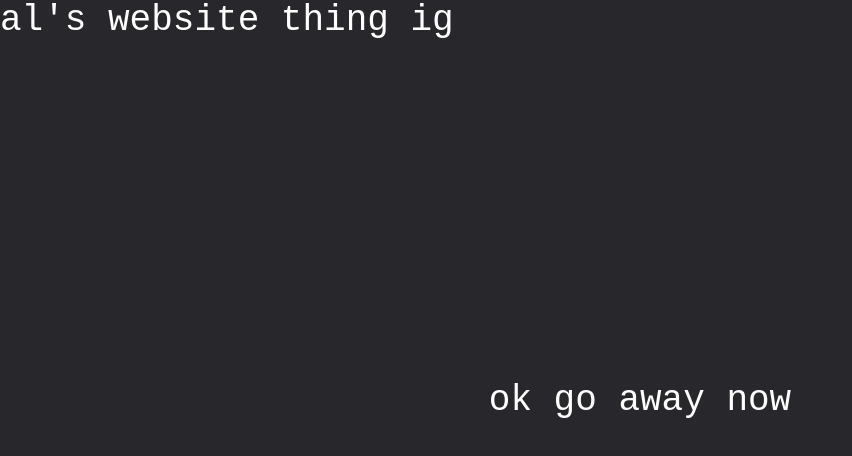
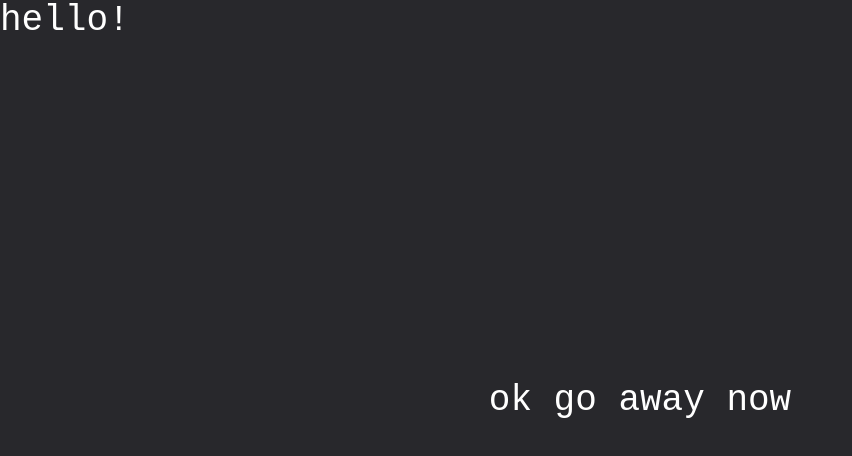
Before and after one commit to Alduck/alduck-website, a plain HTML site: page index.html in a window 1280 px wide. Shown: the whole page, without its empty margins (0-852 px from the left). Drawn offline with Linux system fonts and the light colour scheme.

Commit message:
Updated index.html

```diff
--- a/index.html
+++ b/index.html
@@ -2,7 +2,7 @@
 <html>
   <head>
     <meta charset="UTF-8">
-    <title>al's website thing</title>
+    <title>al's website i guess</title>
     <style>
       body {
         background-color: rgb(40, 40, 44);
@@ -42,7 +42,7 @@
     </style>
   </head>
   <body>
-    <div id="hello">al's website thing ig</div>
+    <div id="hello">hello!</div>
     <div id="hi">ok go away now</div>
   </body>
 </html>
```
